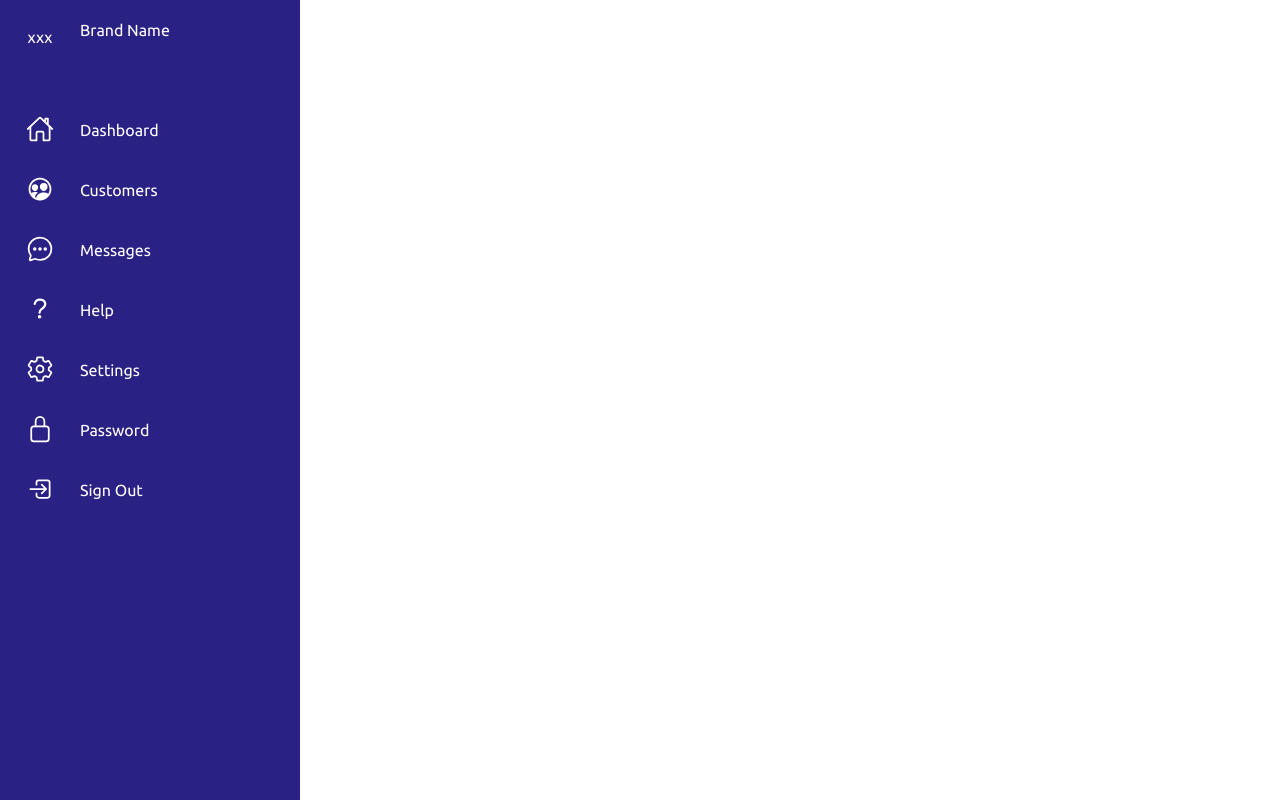
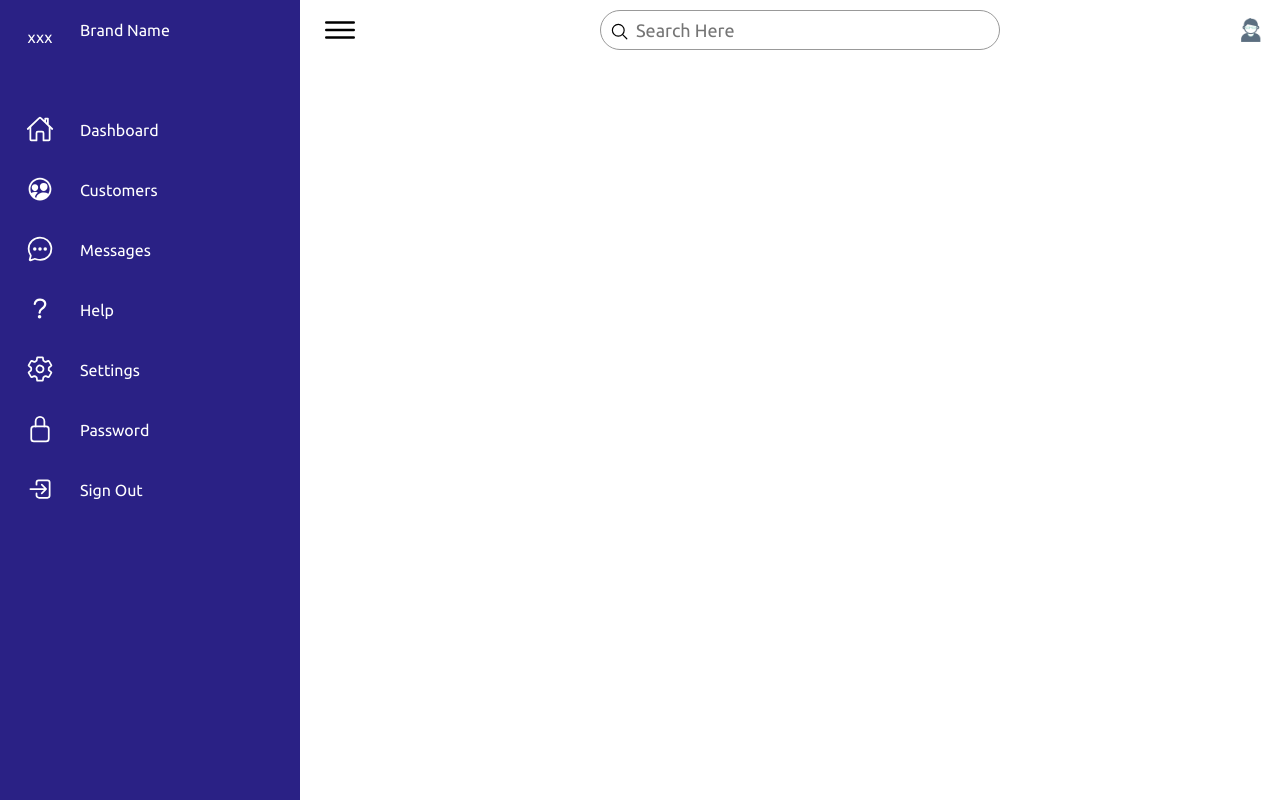
Before and after one commit to Kalana-indula/dashboard-core-html-css-js, a plain HTML site: page index.html in a window 1280 px wide. Drawn offline with nearby package versions, Linux system fonts and the light colour scheme.

Commit message:
side-navbar completed, main section added

```diff
--- a/assets/css/style.css
+++ b/assets/css/style.css
@@ -52,7 +52,8 @@ body{
     border-bottom-left-radius: 30px;
 }
 
-.navigation ul li:hover{
+.navigation ul li:hover,
+.navigation ul li.hovered{
     background-color: var(--white);
 }
 
@@ -69,7 +70,8 @@ body{
     color: var(--white);
 }
 
-.navigation ul li:hover a{
+.navigation ul li:hover a,
+.navigation ul li.hovered a{
     color:var(--blue);
 }
 
@@ -95,3 +97,111 @@ body{
     text-align: start;
     white-space: nowrap;
 }
+
+/*curve outside*/
+.navigation ul li:hover a::before,
+.navigation ul li.hovered a::before{
+    content: "";
+    position: absolute;
+    right: 0;
+    top:-50px;
+    width:50px;
+    height: 50px;
+    background-color:transparent;
+    border-radius: 50%;
+    box-shadow: 35px 35px 0 10px var(--white);
+    pointer-events: none;
+}
+
+.navigation ul li:hover a::after,
+.navigation ul li.hovered a::after{
+    content: "";
+    position: absolute;
+    right: 0;
+    bottom:-50px;
+    width:50px;
+    height: 50px;
+    background-color:transparent;
+    border-radius: 50%;
+    box-shadow: 35px -35px 0 10px var(--white);
+    pointer-events: none;
+}
+
+/*=========Main========*/
+.main{
+    position: absolute;
+    width: calc(100% - 300px);
+    left: 300px;
+    min-height: 100vh;
+    background:var(--white);
+    transition: 0.5s;
+}
+
+.topbar{
+    width: 100%;
+    height: 60px;
+    display: flex;
+    justify-content: space-between;
+    align-items: center;
+    padding: 0 10px;
+}
+
+.toggle{
+    position: relative;
+    top:0;
+    width: 60px;
+    height: 60px;
+    background: white;
+    display: flex;
+    justify-content: center;
+    align-items: center;
+    font-size: 2.5rem;
+    cursor: pointer;
+}
+
+.search{
+    position: relative;
+    width: 400px;
+    margin: 0 10px;
+}
+
+.search label{
+    position: relative;
+    width: 100%;
+}
+
+.search label input{
+    width: 100%;
+    height: 40px;
+    border-radius: 40px;
+    /*padding: 5px 20px;*/
+    padding-left: 35px;
+    font-size: 18px;
+    outline: none;
+    border:1px solid var(--black2);
+}
+
+.search label ion-icon{
+    position: absolute;
+    top:0;
+    left: 10px;
+    font-size: 1.2rem;
+}
+
+.user{
+    position:relative;
+    width: 40px;
+    height: 40px;
+    border-radius: 50%;
+    overflow: hidden;
+    cursor: pointer;
+}
+
+.user img{
+    position: absolute;
+    top:0;
+    left: 0;
+    width: 100%;
+    height: 100%;
+    object-fit: cover;
+}
--- a/assets/js/main.js
+++ b/assets/js/main.js
@@ -0,0 +1,13 @@
+//add hovered class to selected list item
+let list=document.querySelectorAll(".navigation li");
+
+function activeLink(){
+    //remove all 'hovered' class from li elements
+    list.forEach((item)=>{
+        item.classList.remove("hovered");
+    });
+    //add 'hovered' class to the current hovered li element
+    this.classList.add("hovered");
+}
+
+list.forEach(item=>item.addEventListener("mouseover",activeLink));
--- a/index.html
+++ b/index.html
@@ -81,6 +81,27 @@
     </div>
 </div>
 
+
+<!--==============Main===============-->
+<div class="main">
+    <div class="topbar">
+        <div class="toggle">
+            <ion-icon name="menu-outline"></ion-icon>
+        </div>
+        <div class="search">
+            <label>
+                <input type="text" placeholder="Search Here">
+                <ion-icon name="search-outline"></ion-icon>
+            </label>
+
+        </div>
+        <div class="user">
+            <img src="assets/imgs/user.jpg" alt="user">
+        </div>
+
+    </div>
+</div>
+
 <!--==========Scripts============-->
 <script type="text/javascript" src="assets/js/main.js"></script>
 <!--==========ionicons==========-->
```
Also changed, not shown: assets/imgs/user.jpg (added).
